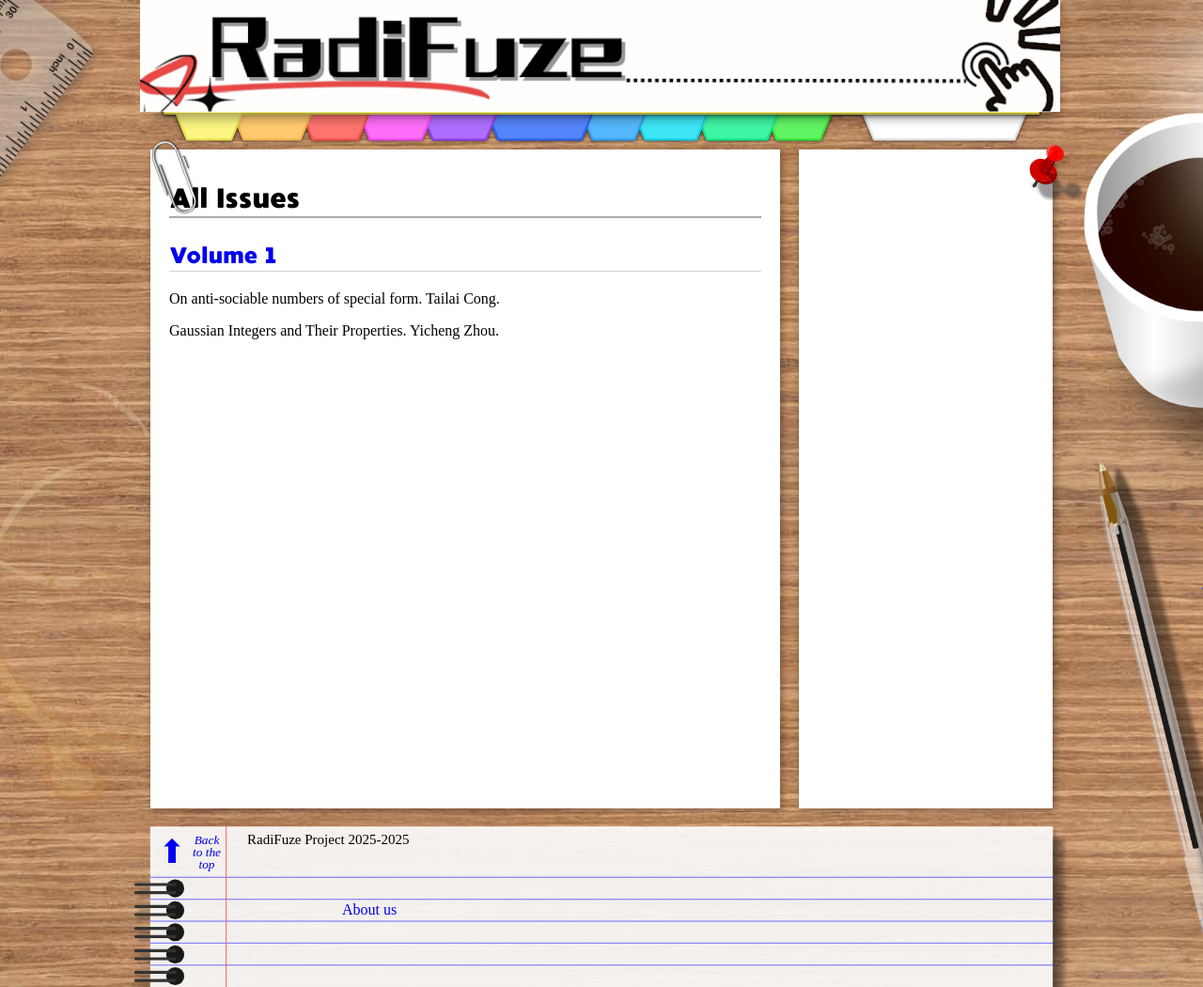
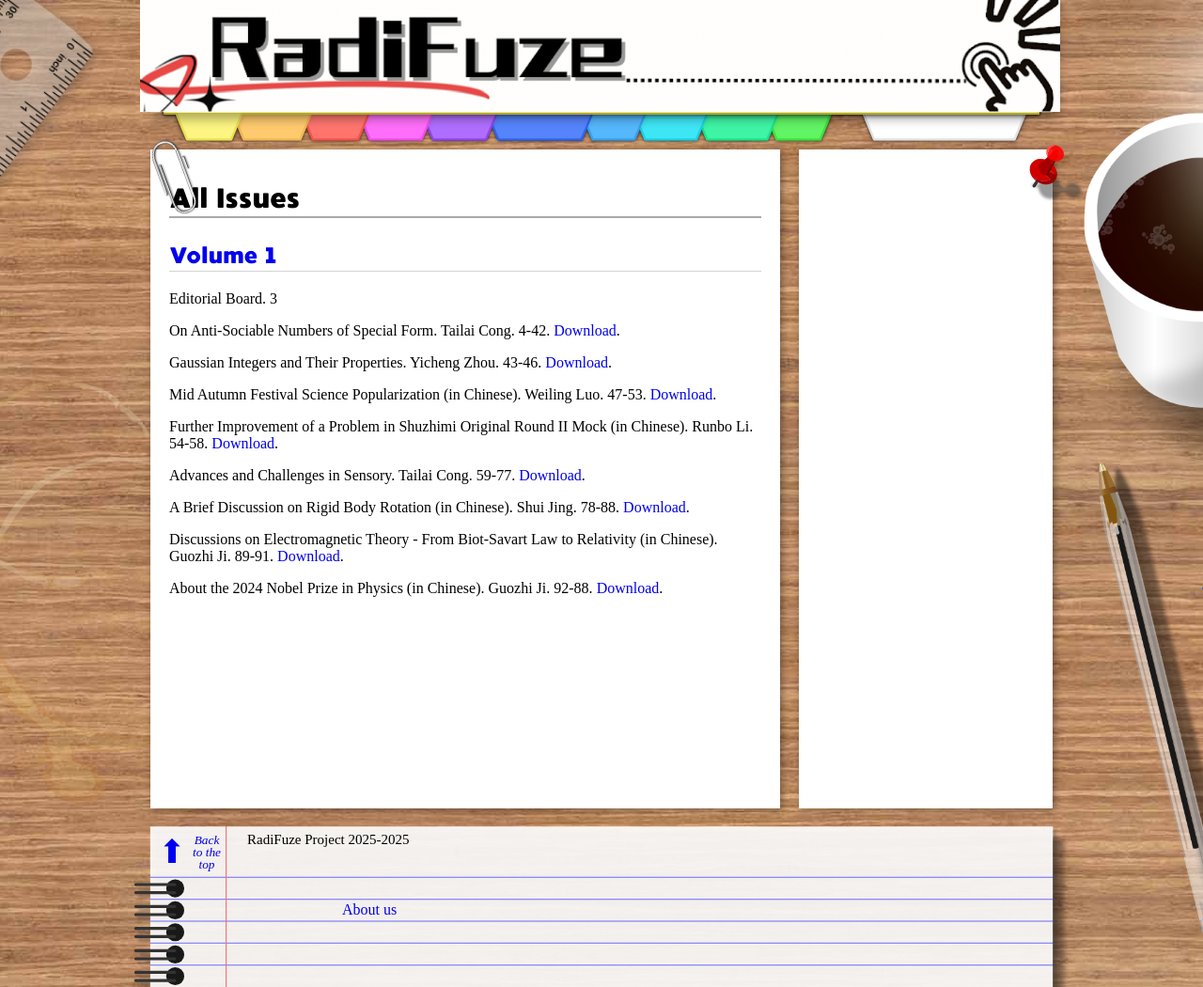
Before and after one commit to CareyRunboLi/radifuze.org, a Jekyll site: the page built from 1/index.html, in a window 1280 px wide. Shown: the whole page at 94% size. Built offline with Jekyll 4.4.1, drawn with Linux system fonts in a browser that asks for light colours; nearby versions of some CDN libraries; some web fonts are replaced; library files that are not in the unit come from our copies.

Commit message:
Update index.html

```diff
--- a/1/index.html
+++ b/1/index.html
@@ -10,8 +10,15 @@ scripts: <script src="slideshow/jquery-3.6.0.slim.min.js" defer></script>
             <h1>All Issues</h1>
             <section>
                 <h2><a href="{{ site.baseurl }}/">Volume 1</a></h2>
-                <p>On anti-sociable numbers of special form.           Tailai Cong.</p>
-                <p>Gaussian Integers and Their Properties.           Yicheng Zhou.</p>
+                <p>Editorial Board. 3</p>
+                <p>On Anti-Sociable Numbers of Special Form. Tailai Cong. 4-42. <a href="{{ site.baseurl }}/">Download</a>.</p>
+                <p>Gaussian Integers and Their Properties. Yicheng Zhou. 43-46. <a href="{{ site.baseurl }}/">Download</a>.</p>
+                <p>Mid Autumn Festival Science Popularization (in Chinese). Weiling Luo. 47-53. <a href="{{ site.baseurl }}/">Download</a>.</p>
+                <p>Further Improvement of a Problem in Shuzhimi Original Round II Mock (in Chinese). Runbo Li. 54-58. <a href="{{ site.baseurl }}/">Download</a>.</p>
+                <p>Advances and Challenges in Sensory. Tailai Cong. 59-77. <a href="{{ site.baseurl }}/">Download</a>.</p>
+                <p>A Brief Discussion on Rigid Body Rotation (in Chinese). Shui Jing. 78-88. <a href="{{ site.baseurl }}/">Download</a>.</p>
+                <p>Discussions on Electromagnetic Theory - From Biot-Savart Law to Relativity (in Chinese). Guozhi Ji. 89-91. <a href="{{ site.baseurl }}/">Download</a>.</p>
+                <p>About the 2024 Nobel Prize in Physics (in Chinese). Guozhi Ji. 92-88. <a href="{{ site.baseurl }}/">Download</a>.</p>
         </div>
     </article>
     <aside>
```
